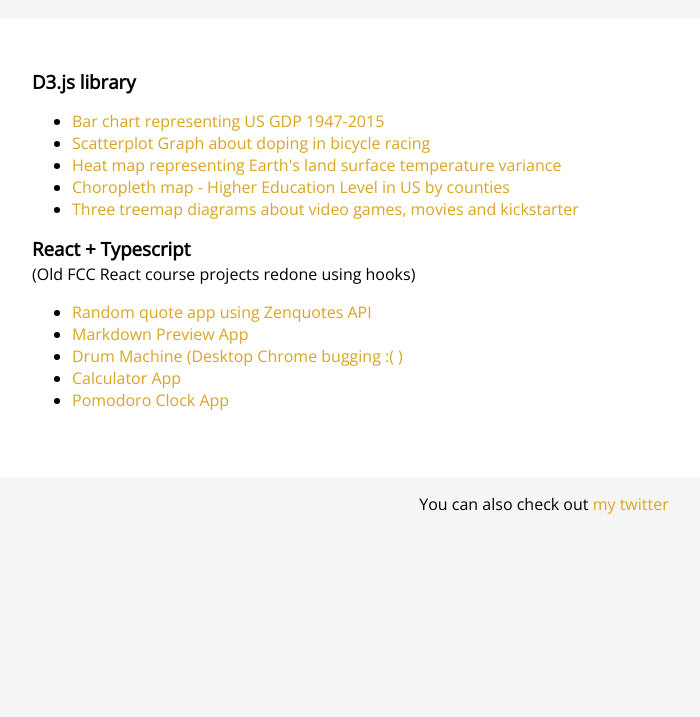
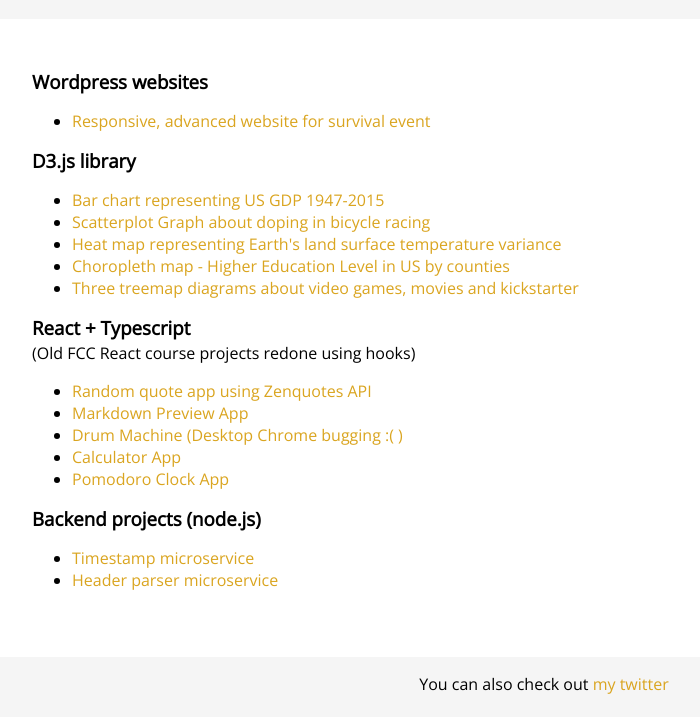
Before and after one commit to wojwozniak/wojwozniak.github.io, a plain HTML site: page index.html in a window 1280 px wide. Shown: the part 83-800 px from the top of the page, without its empty margins (96-796 px from the left). Drawn offline with nearby package versions, Linux system fonts and the light colour scheme.

Commit message:
Added new projects

```diff
--- a/index.html
+++ b/index.html
@@ -10,6 +10,10 @@
     <div id="root">
         <h1 id="title">My work</h1>
         <div id="box">
+            <h3 class="subtitle">Wordpress websites</h3>
+            <ul>
+                <li><a href="https://pustynnaburza.dabrowagornicza.zhp.pl/" target="_blank">Responsive, advanced website for survival event</a></li>
+            </ul>
             <h3 class="subtitle">D3.js library</h3>
             <ul>
                 <li><a href="https://wojwozniak.github.io/d3-barchart/" target="_blank">Bar chart representing US GDP 1947-2015</a></li>
@@ -26,7 +30,11 @@
                 <li><a href="https://wojwozniak.github.io/tsx-drum-machine/" target="_blank">Drum Machine (Desktop Chrome bugging :( )</a></li>
                 <li><a href="https://wojwozniak.github.io/tsx-calculator" target="_blank">Calculator App</a></li>
                 <li><a href="https://wojwozniak.github.io/tsx-pomodoro-clock" target="_blank">Pomodoro Clock App</a></li>
-
+            </ul>
+            <h3 class="subtitle">Backend projects (node.js)</h3>
+            <ul>
+                <li><a href="nodejs-project-timestamp.pulchnymamut.repl.co/" target="_blank">Timestamp microservice</a></li>
+                <li><a href="boilerplate-project-headerparser.pulchnymamut.repl.co/" target="_blank">Header parser microservice</a></li>
             </ul>
         </div>
         <p id="subtitle">You can also check out <a href="https://twitter.com/woj_wozniak" target="_blank">my twitter</a></p>
```
